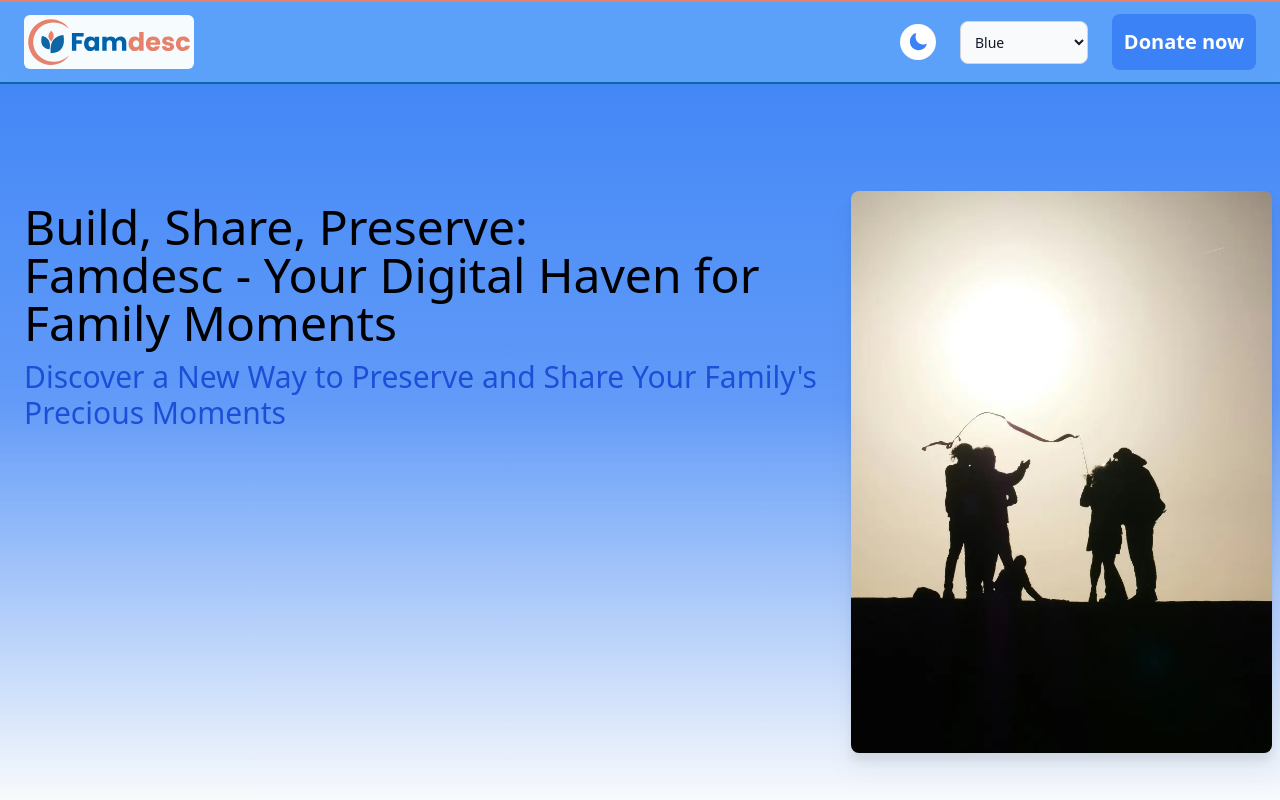
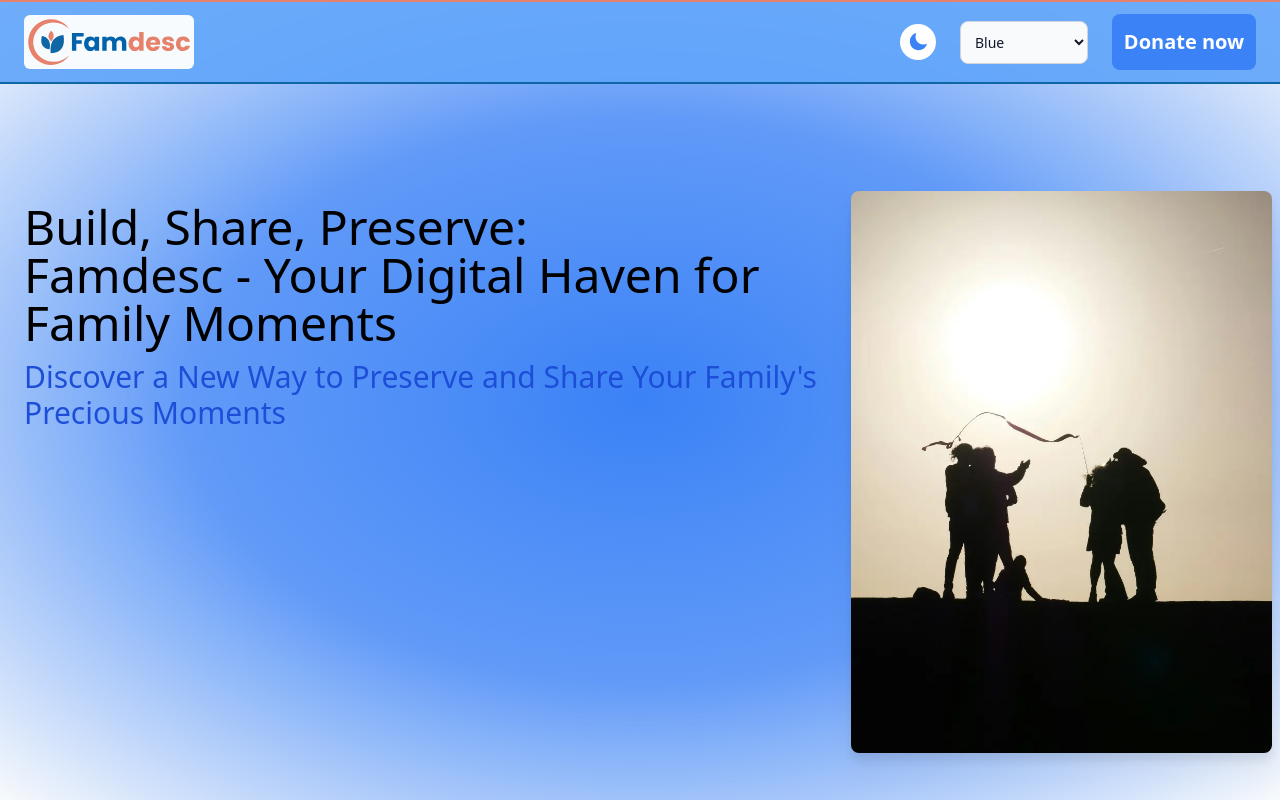
Before and after one commit to nardis9501/famdesc-landingpage, a Next.js app: page / in a window 1280 px wide. Shown: the top 800 px of the page. Built offline with nearby package versions, Linux system fonts and the light colour scheme; what @midudev/tailwind-animations would draw is missing.

Commit message:
feat: add background image gradient-radial in long screen

```diff
--- a/components/FrontCover/FrontCover.js
+++ b/components/FrontCover/FrontCover.js
@@ -9,7 +9,7 @@ export default function FrontCover(props) {
   return (
     <>
       <div
-        className={`lg:h-screen grid place-content-center drop-shadow-none pt-56 pb-20 bg-gradient-to-b to-slate-50 dark:to-slate-900 ${
+        className={`lg:h-screen grid place-content-center drop-shadow-none pt-56 pb-20 bg-gradient-to-b lg:bg-gradient-radial to-slate-50 dark:to-slate-900 ${
           color === "blue"
             ? "from-blue-500 via-blue-500/80 dark:from-blue-700/90 dark:via-blue-700/90"
             : color === "red"
--- a/tailwind.config.js
+++ b/tailwind.config.js
@@ -14,8 +14,11 @@ module.exports = {
       },
       backgroundImage: {
         "gradient-radial": "radial-gradient(var(--tw-gradient-stops))",
+        "gradient-radial": "-webkit-radial-gradient(var(--tw-gradient-stops))",
         "gradient-conic":
           "conic-gradient(from 180deg at 50% 50%, var(--tw-gradient-stops))",
+        "gradient-conic":
+          "-webkit-conic-gradient(from 180deg at 50% 50%, var(--tw-gradient-stops))",
       },
       colors: {
         salmon: "#e6816b",
```
